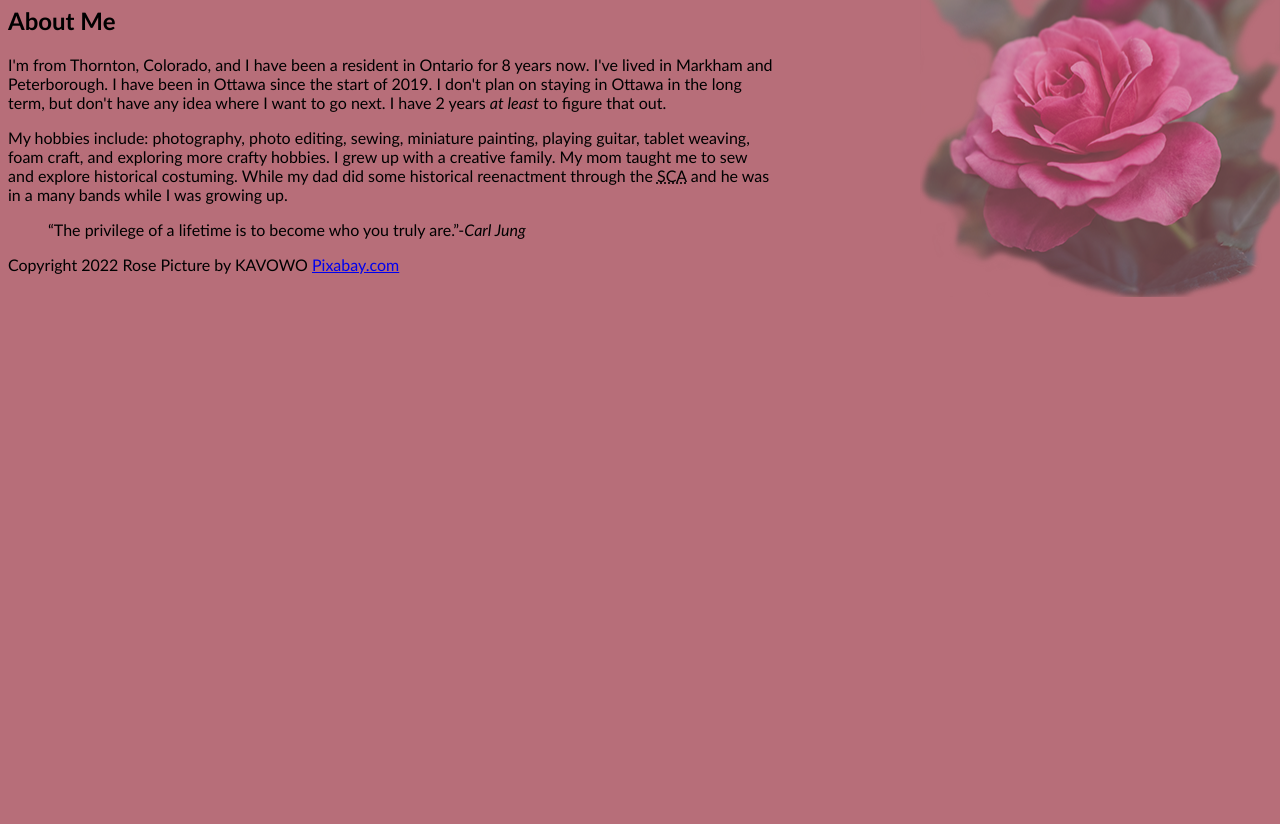
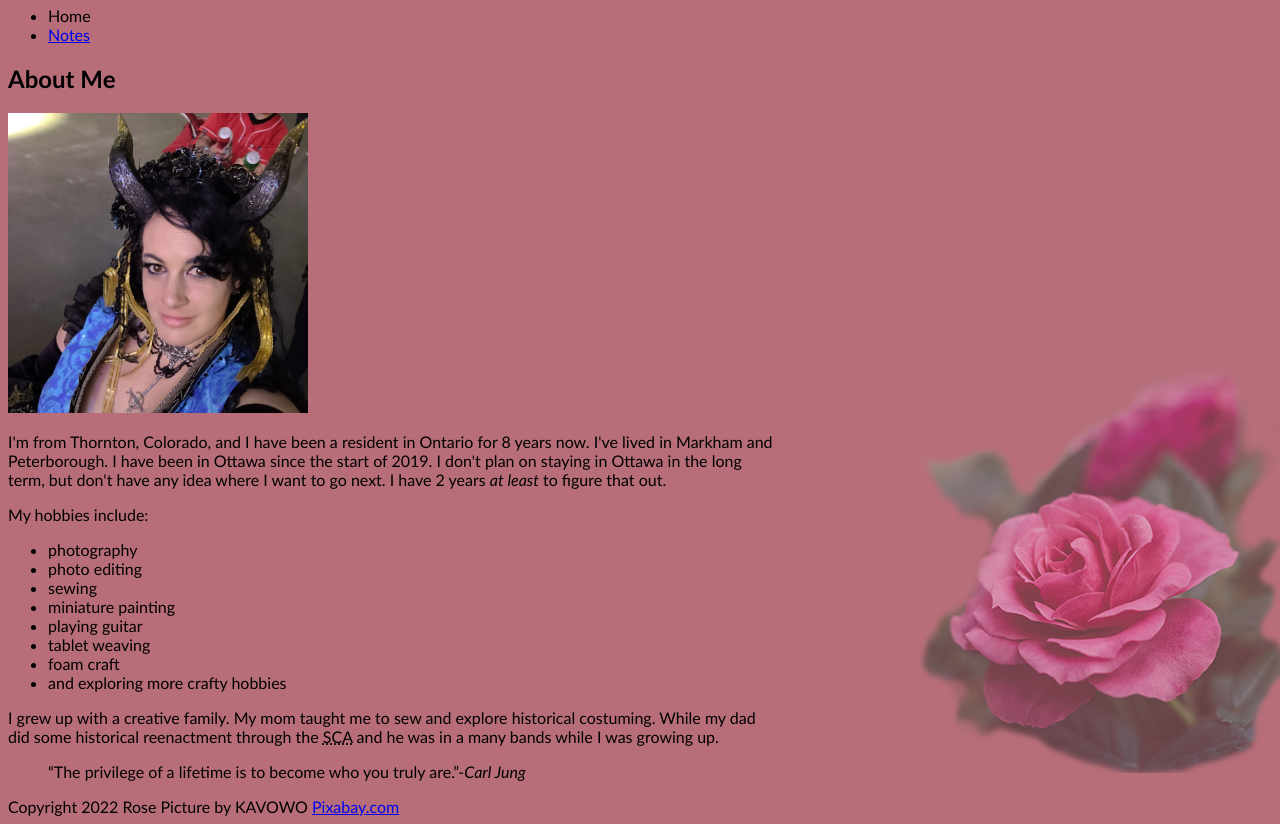
Before and after one commit to Kukk0006/html-assignment, a plain HTML site: page index.htm in a window 1280 px wide. Shown: the part 76-900 px from the top of the page. Before the commit the page ends 800 px from the top, so only its background shows below. Drawn offline with Linux system fonts and the light colour scheme.

Commit message:
adds notes and css files, nav and me picture

```diff
--- a/index.htm
+++ b/index.htm
@@ -4,31 +4,45 @@
   <meta charset="UTF-8">
   <meta http-equiv="X-UA-Compatible" content="IE=edge">
   <meta name="viewport" content="width=device-width, initial-scale=1.0">
-  <title>Document</title>
-
-<style>
-  body {
-    background: #b76e79 url("images/roseCorner.png") no-repeat right bottom 12%;
-   font-family: 'Gill Sans', 'Gill Sans MT', Calibri, 'Trebuchet MS', sans-serif; width: 60%;
-  }
-
-</style>
+  <title>Home</title>
+  <link rel="stylesheet" href="style.css">
 
 </head>
 <body>
   <header><h1>Cassie Kukkonen</h1></header>
+  <nav>
+    <ul>
+<li>
+Home</li>
+<li>
+  <a href="notes.html">Notes</a></li>
+</ul>
+  </nav>
   <article><h2>About Me</h2>
+    <img src="images/me.jpg" alt="Selfie" width="300">
     <p> <!-- 2 paragraphs est 50 words each-->
       I'm from Thornton, Colorado, and I have been a resident in Ontario for 8 years now.  I've lived in Markham and Peterborough. I have been in Ottawa since the start of 2019. I don't plan on staying in Ottawa in the long term, but don't have any idea where I want to go next.  I have 2 years <em> at least</em> to figure that out.
     </p>
     <p>
-      My hobbies include: photography, photo editing, sewing, miniature painting, playing guitar, tablet weaving, foam craft, and exploring more crafty hobbies.  I grew up with a creative family.  My mom taught me to sew and explore historical costuming. While my dad did some historical reenactment through the <abbr title="Society For Creative Anachronism">SCA</abbr> and he was in a many bands while I was growing up.
+       My hobbies include:
+    </p>
+       <ul>
+        <li>photography</li>
+        <li>photo editing</li>
+        <li>sewing</li>
+        <li>miniature painting</li>
+        <li>playing guitar</li>
+        <li>tablet weaving</li>
+        <li>foam craft</li>
+        <li>and exploring more crafty hobbies</li>
+        </ul>
 
+      <p>I grew up with a creative family.  My mom taught me to sew and explore historical costuming. While my dad did some historical reenactment through the <abbr title="Society For Creative Anachronism">SCA</abbr> and he was in a many bands while I was growing up.
+    </p>
       <blockquote>“The privilege of a lifetime is to become who you truly are.”-<cite>Carl Jung</cite></blockquote>
-    </p>
+
   </article>
+<footer> Copyright 2022 Rose Picture by KAVOWO <a href="https://pixabay.com/photos/rose-flower-pink-rose-rose-bloom-3585489" target="blank"> Pixabay.com </a>
+</footer>
 </body>
-<footer> Copyright 2022
-  Rose Picture by KAVOWO <a href="https://pixabay.com/photos/rose-flower-pink-rose-rose-bloom-3585489" target="blank"> Pixabay.com </a>
-</footer>
 </html>
--- /dev/null
+++ b/style.css
@@ -0,0 +1,4 @@
+body {
+  background: #b76e79 url("images/roseCorner.png") no-repeat right bottom 12%;
+ font-family: 'Gill Sans', 'Gill Sans MT', Calibri, 'Trebuchet MS', sans-serif; width: 60%;
+}
```
Also changed, not shown: notes.html (added, +35 -0 lines), images/me.jpg (added).
